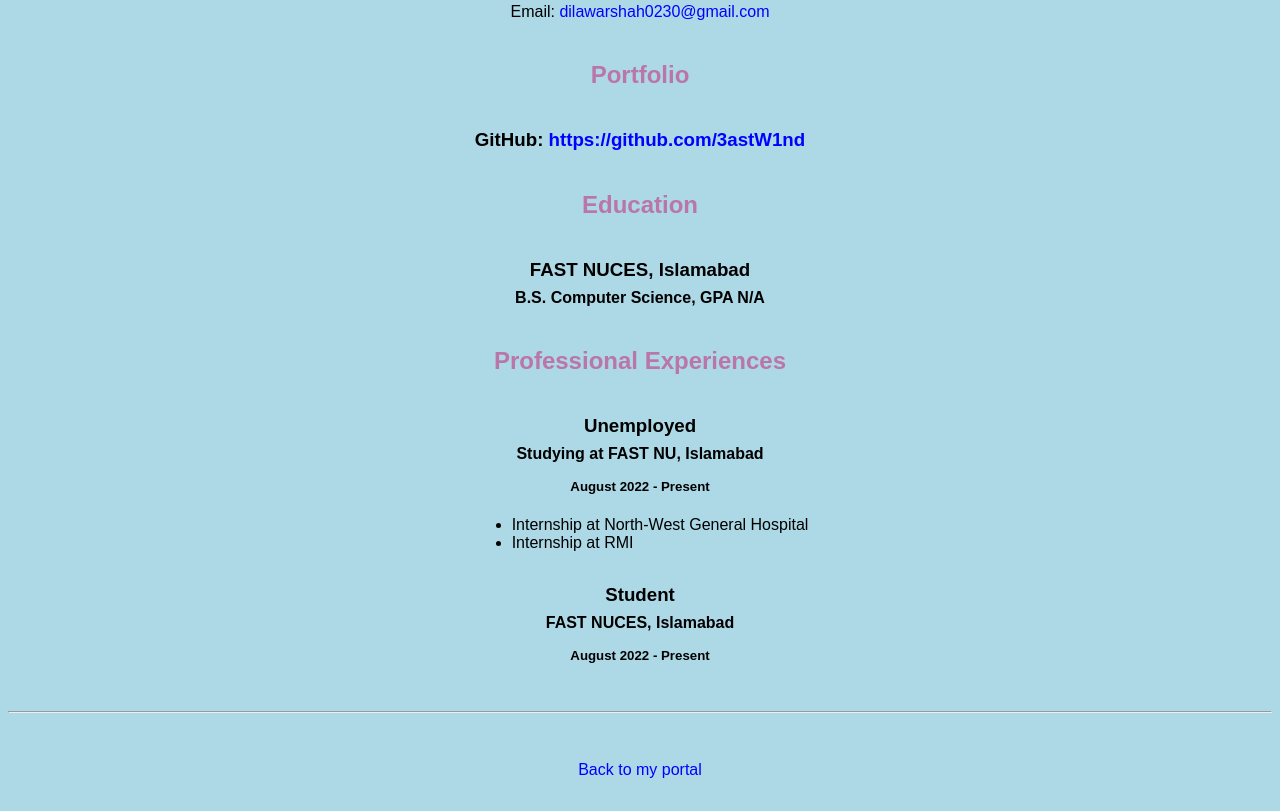
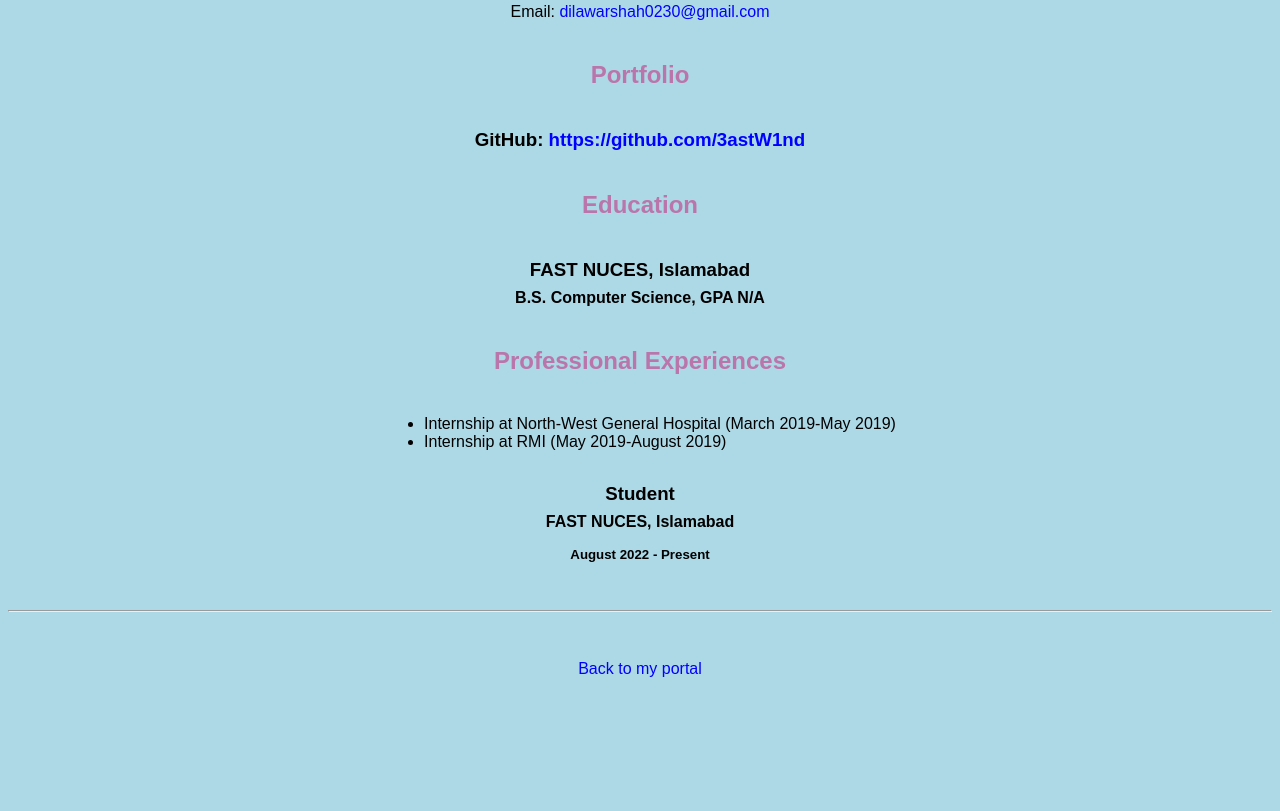
Before and after one commit to 3astW1nd/3astW1nd.github.io, a plain HTML site: page resume.html in a window 1280 px wide. Shown: the part 500-1311 px from the top of the page. After the commit the page ends 1210 px from the top, so only its background shows below. Drawn offline with Linux system fonts and the light colour scheme.

Commit message:
Add files via upload

```diff
--- a/resume.html
+++ b/resume.html
@@ -35,12 +35,9 @@
 
     <h2>Professional Experiences</h2>
 
-    <h3>Unemployed</h3>
-    <h4>Studying at FAST NU, Islamabad</h4>
-    <h5>August 2022 - Present</h5>
       <ul>
-        <li>Internship at North-West General Hospital</li>
-        <li>Internship at RMI</li>
+        <li>Internship at North-West General Hospital (March 2019-May 2019)</li>
+        <li>Internship at RMI (May 2019-August 2019)</li>
       </ul>
 
     <h3>Student</h3>
```
